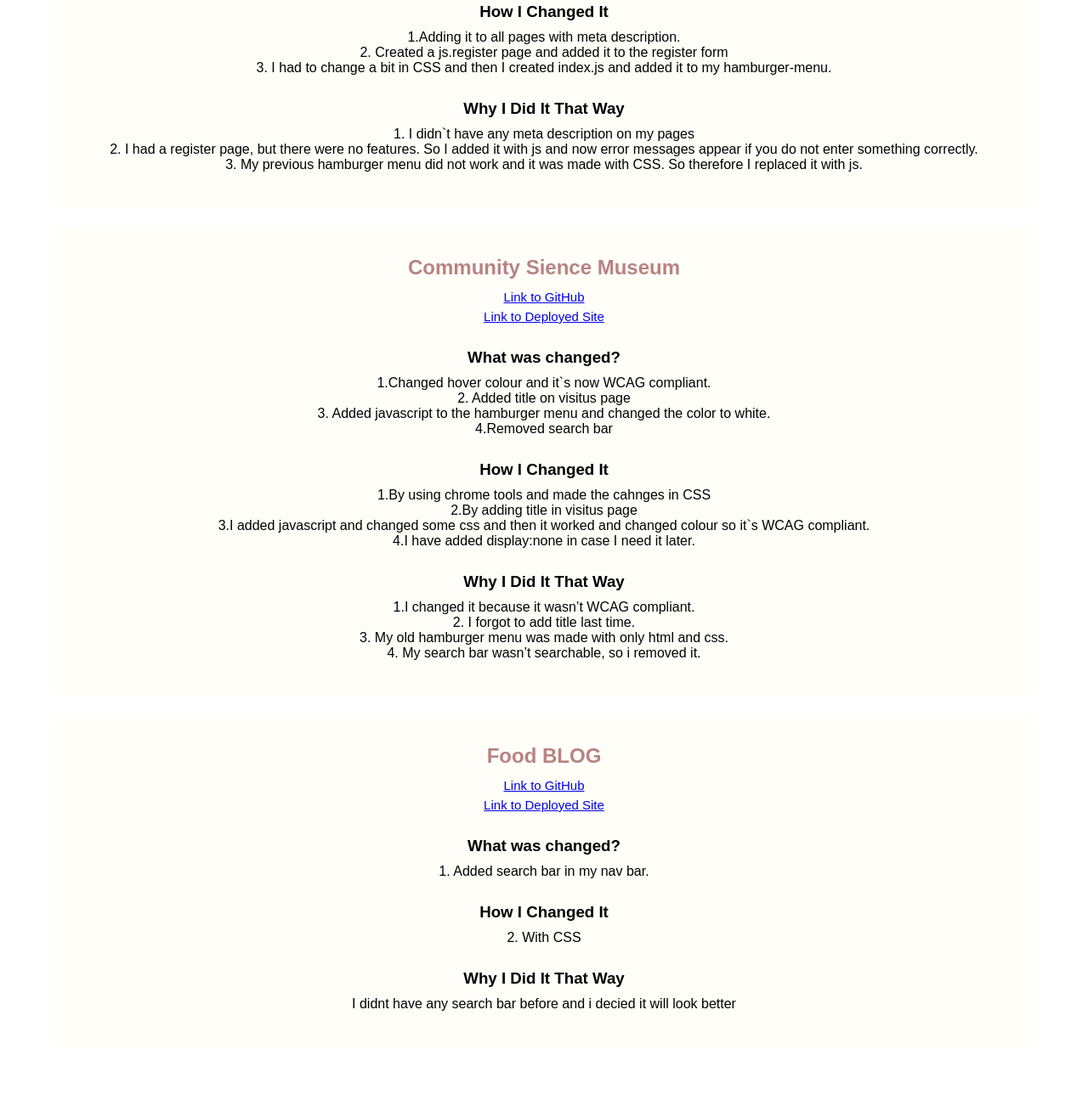
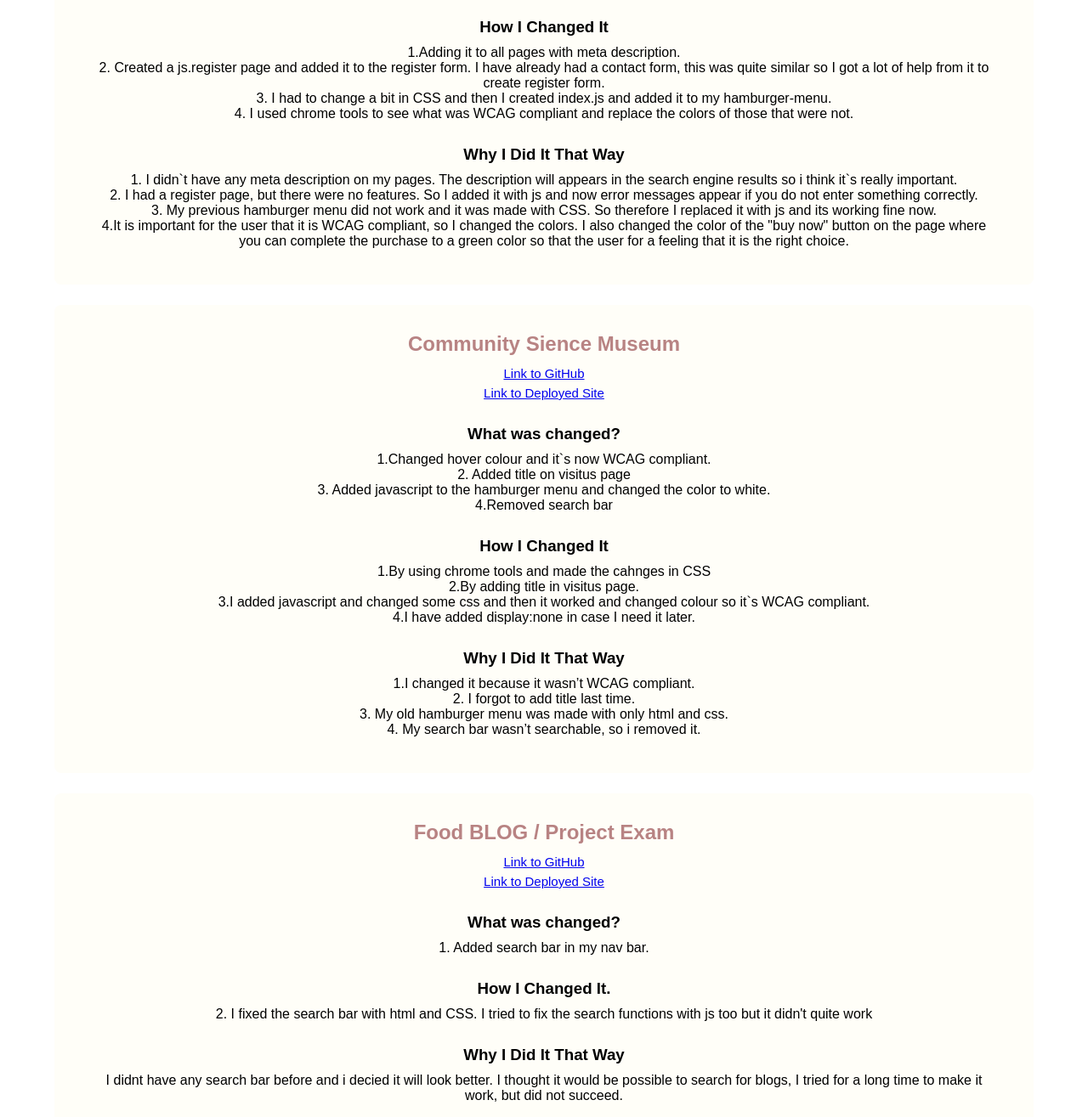
Before and after one commit to dejandejic/portofolio, a plain HTML site: page index.html in a window 1280 px wide. Shown: the part 925-2240 px from the top of the page at 85% size. Drawn offline with Linux system fonts and the light colour scheme.

Commit message:
Update index.html

```diff
--- a/index.html
+++ b/index.html
@@ -37,21 +37,24 @@
                   <h2>Game Hub</h2>
                   <p class="comment">
                     <a href="https://github.com/dejandejic/game-hub">Link to GitHub</a>
-                    <br><a href="#">Link to Deployed Site</a>
+                    <br><a href="https://blissful-hodgkin-da6590.netlify.app/">Link to Deployed Site</a>
                     <br><h3>What was changed?</h3>
                     <p>1. Added meta description to all pages
                     <br>2. Added js to register page. Error messages will now appear if you do not enter correctly.
                     <br>3. Made a hamburger-menu with JS.
+                    <br>4. I changed the color of all the buttons since I had an orange color that was not WCAG compliant.
                     </p>
                     <br><h3>How I Changed It</h3>
                     <p>1.Adding it to all pages with meta description.
-                      <br>2. Created a js.register page and added it to the register form
+                      <br>2. Created a js.register page and added it to the register form. I have already had a contact form, this was quite similar so I got a lot of help from it to create register form.
                       <br> 3. I had to change a bit in CSS and then I created index.js and added it to my hamburger-menu.
+                      <br> 4. I used chrome tools to see what was WCAG compliant and replace the colors of those that were not.
                     </p>
                     <br><h3>Why I Did It That Way</h3>
-                    <p>1. I didn`t have any meta description on my pages
+                    <p>1. I didn`t have any meta description on my pages. The description will appears in the search engine results so i think it`s really important.
                       <br>2. I had a register page, but there were no features. So I added it with js and now error messages appear if you do not enter something correctly.
-                      <br>3. My previous hamburger menu did not work and it was made with CSS. So therefore I replaced it with js.
+                      <br>3. My previous hamburger menu did not work and it was made with CSS. So therefore I replaced it with js and its working fine now.
+                      <br>4.It is important for the user that it is WCAG compliant, so I changed the colors. I also changed the color of the "buy now" button on the page where you can complete the purchase to a green color so that the user for a feeling that it is the right choice.
                     </p>
                   </p>
                 </div>
@@ -62,7 +65,7 @@
                   <h2>Community Sience Museum</h2>
                   <p class="comment">
                     <a href="https://github.com/dejandejic/community-science-museum">Link to GitHub</a>
-                    <br><a href="#">Link to Deployed Site</a>
+                    <br><a href="https://priceless-hopper-791024.netlify.app">Link to Deployed Site</a>
 
                     <br><h3>What was changed?</h3>
                     <p>1.Changed hover colour and it`s now WCAG compliant.
@@ -72,7 +75,7 @@
                     </p>
                     <br><h3>How I Changed It</h3>
                     <p>1.By using chrome tools and made the cahnges in CSS
-                    <br>2.By adding title in visitus page
+                    <br>2.By adding title in visitus page.
                     <br>3.I added javascript and changed some css and then it worked and changed colour so it`s WCAG compliant.
                     <br>4.I have added display:none in case I need it later.
                     </p>
@@ -88,16 +91,17 @@
 
               <div class="card">
                 <div class="project-content">
-                  <h2>Food BLOG</h2>
+                  <h2>Food BLOG / Project Exam</h2>
                   <p class="comment">
-                    <a href="#">Link to GitHub</a>
-                    <br><a href="#">Link to Deployed Site</a>
+                    <a href="https://github.com/dejandejic/foodblog-projectexam-portofolio">Link to GitHub</a>
+                    <br><a href="https://condescending-kare-bdd00c.netlify.app">Link to Deployed Site</a>
                     <br><h3>What was changed?</h3>
                     <p>1. Added search bar in my nav bar.</p>
-                    <br><h3>How I Changed It</h3>
-                    <p>2. With CSS</p>
+                    <br><h3>How I Changed It.</h3>
+                    <p>2. I fixed the search bar with html and CSS. I tried to fix the search functions with js too but it didn't quite work</p>
                     <br><h3>Why I Did It That Way</h3>
-                    <p>I didnt have any search bar before and i decied it will look better</p>
+                    <p>I didnt have any search bar before and i decied it will look better.
+                      I thought it would be possible to search for blogs, I tried for a long time to make it work, but did not succeed.</p>
                   </p>
                 </div>
               </div>
```
